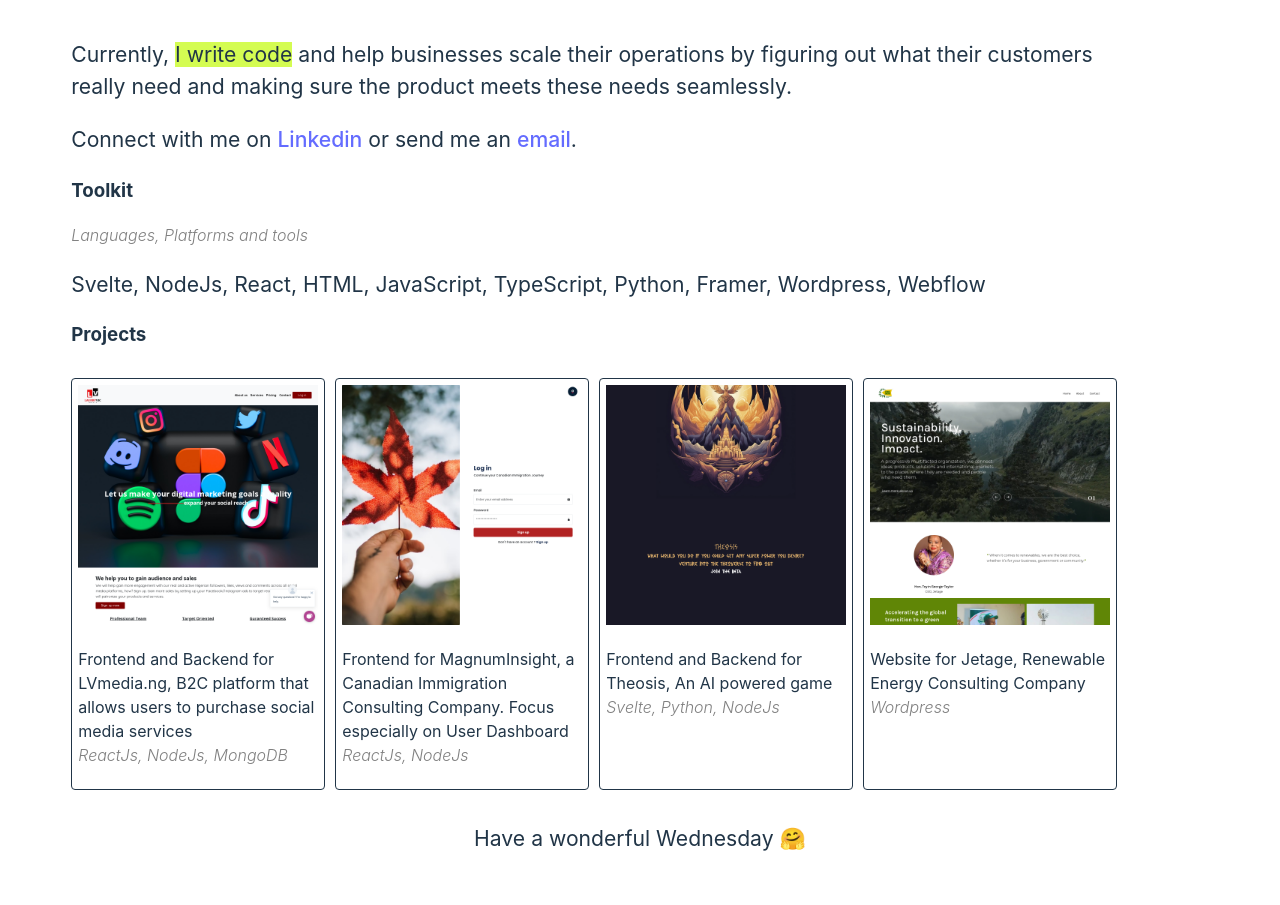
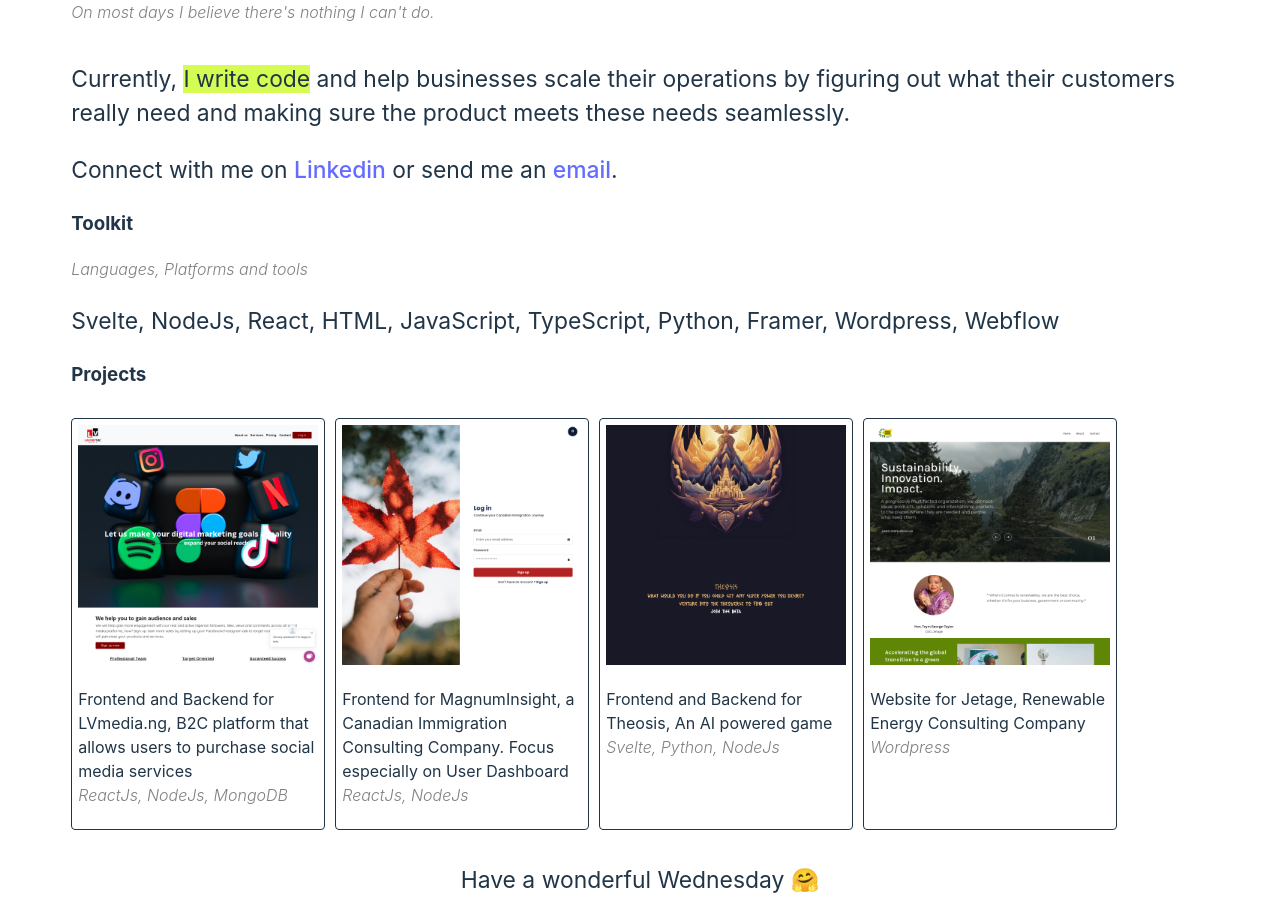
Before and after one commit to IkpemosiArnold/myspace, a React (Vite) app: page / in a window 1280 px wide. Shown: the part 226-1131 px from the top of the page. Before the commit the page ends 1089 px from the top, so only its background shows below. Built offline with nearby package versions, Linux system fonts and the light colour scheme.

Commit message:
minor changes

```diff
--- a/src/App.css
+++ b/src/App.css
@@ -10,6 +10,7 @@
   align-items: center;
   align-content: center;
   justify-content: space-between;
+  margin-bottom: 5%;
 }
 .subheading {
   font-size: medium;
@@ -19,7 +20,7 @@
 }
 .profile-summary {
   max-width: 80ch;
-  font-size: clamp(0.75rem, 0.611rem + 0.8899vw, 1.75rem);
+  font-size: clamp(1rem, 0.8957rem + 0.6674vw, 1.75rem);
 }
 .work-section {
   display: flex;
@@ -80,6 +81,6 @@
 }
 footer {
   margin-top: 2%;
-  font-size: clamp(0.75rem, 0.611rem + 0.8899vw, 1.75rem);
+  font-size: clamp(1rem, 0.8957rem + 0.6674vw, 1.75rem);
   text-align: center;
 }
```
Also changed, not shown: src/IkpemosiArnold.jpg (renamed from src/assets/IkpemosiArnold.jpg), src/IkpemosiArnold_400x400.jpg (renamed from src/assets/IkpemosiArnold_400x400.jpg).
